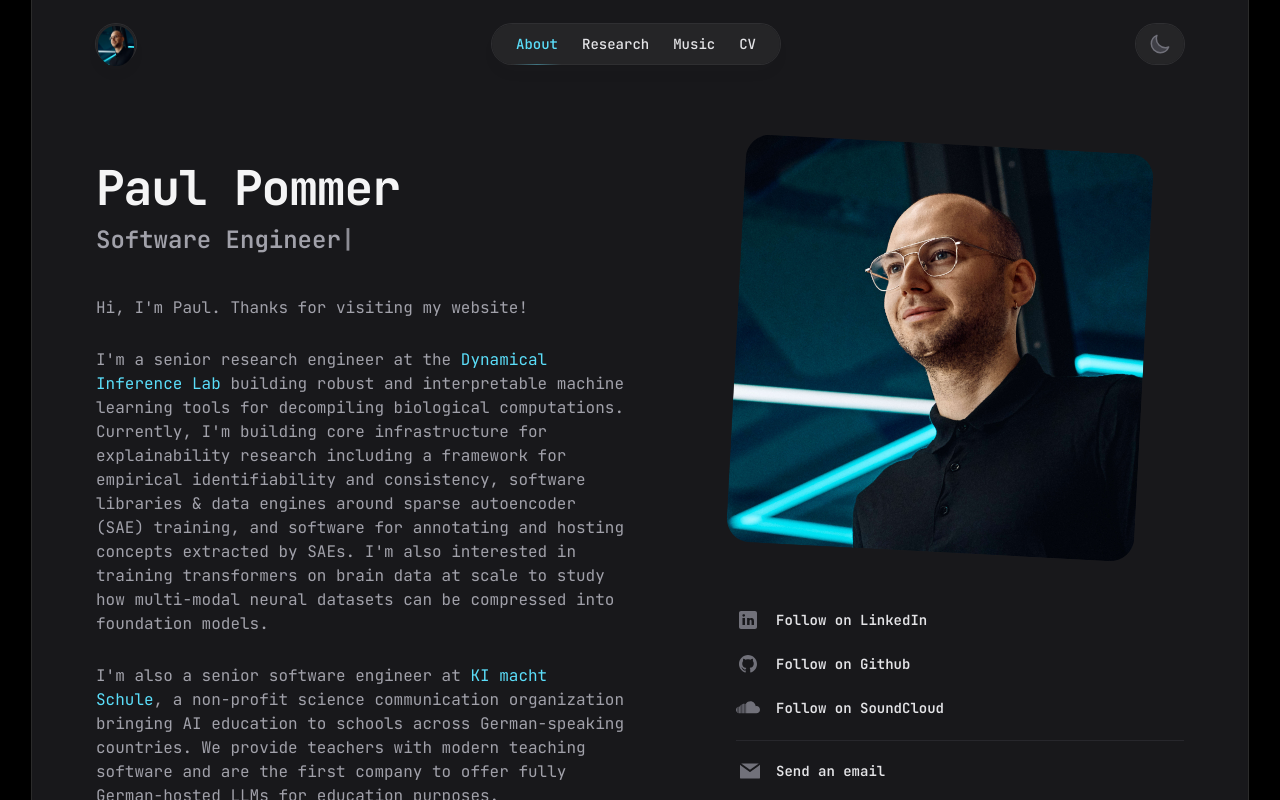
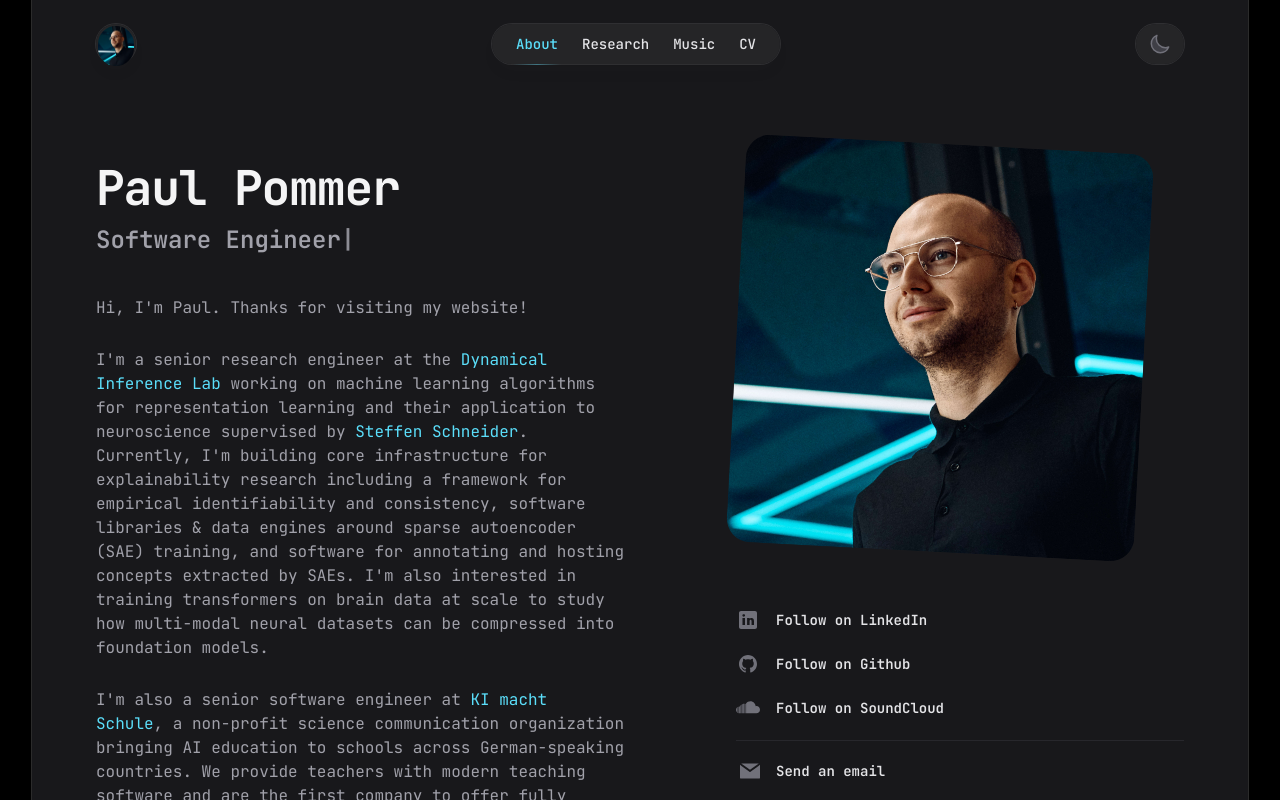
Before and after one commit to ppommer/ppommer.github.io, a React (Create React App) app: page /#/about in a window 1280 px wide. Shown: the top 800 px of the page. Built offline with nearby package versions, Linux system fonts and the light colour scheme.

Commit message:
Update about section

```diff
--- a/src/pages/About.jsx
+++ b/src/pages/About.jsx
@@ -55,7 +55,7 @@ function About() {
             Hi, I'm Paul. Thanks for visiting my website!
           </p>
           <p>
-            I'm a senior research engineer at the <a href="https://dynamical-inference.ai/" target="_blank" rel="noopener noreferrer" className="text-primary-400">Dynamical Inference Lab</a> building robust and interpretable machine learning tools for decompiling biological computations.
+            I'm a senior research engineer at the <a href="https://dynamical-inference.ai/" target="_blank" rel="noopener noreferrer" className="text-primary-400">Dynamical Inference Lab</a> working on machine learning algorithms for representation learning and their application to neuroscience supervised by <a href="https://stes.io/" target="_blank" rel="noopener noreferrer" className="text-primary-400">Steffen Schneider</a>.
             Currently, I'm building core infrastructure for explainability research including a framework for empirical identifiability and consistency, software libraries & data engines around sparse autoencoder (SAE) training, and software for annotating and hosting concepts extracted by SAEs.
             I'm also interested in training transformers on brain data at scale to study how multi-modal neural datasets can be compressed into foundation models.
           </p>
```
